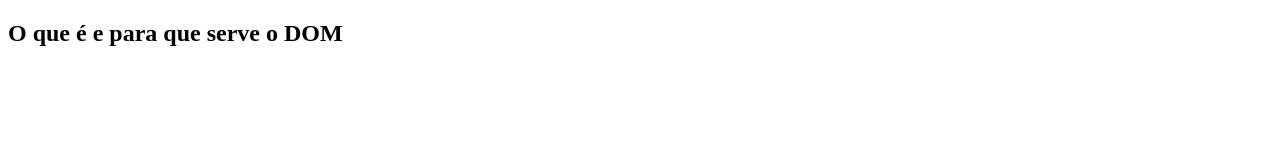
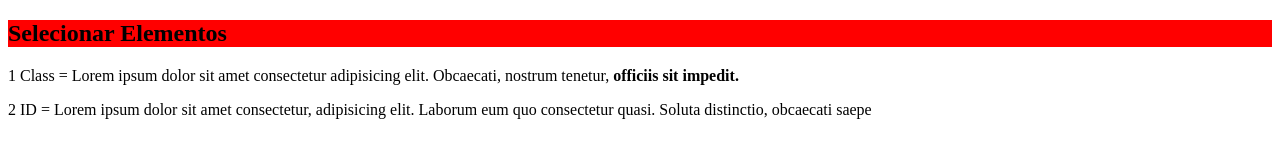
Before and after one commit to matutaj/Anprendendo_JavaScript, a plain HTML site: page DOM/index.html in a window 1280 px wide. Drawn offline with Linux system fonts and the light colour scheme.

Commit message:
Trabalhando em DOM

```diff
--- a/DOM/index.html
+++ b/DOM/index.html
@@ -9,6 +9,14 @@
     <script src="./script.js" defer></script>
 </head>
 <body>
-    <h2> O que é e para que serve o DOM</h2>
+    <h2> Selecionar Elementos</h2>
+
+    <p class="paragrafo">
+        1 Class = Lorem ipsum dolor sit amet consectetur adipisicing elit. Obcaecati, nostrum tenetur,<strong> officiis sit impedit.</strong>
+    </p>
+
+    <p id="paragrafo">
+        2 ID = Lorem ipsum dolor sit amet consectetur, adipisicing elit. Laborum eum quo consectetur quasi. Soluta distinctio, obcaecati saepe
+    </p>
 </body>
 </html>
--- a/DOM/script.js
+++ b/DOM/script.js
@@ -1,4 +1,8 @@
 "use strict";
 
 const h2 = document.querySelector("h2");
-console.log(h2);
+const classP = document.querySelector(".paragrafo strong");
+const idP = document.querySelector("#paragrafo");
+console.log(idP)
+console.log(classP);
+h2.style.background = "red";
```
